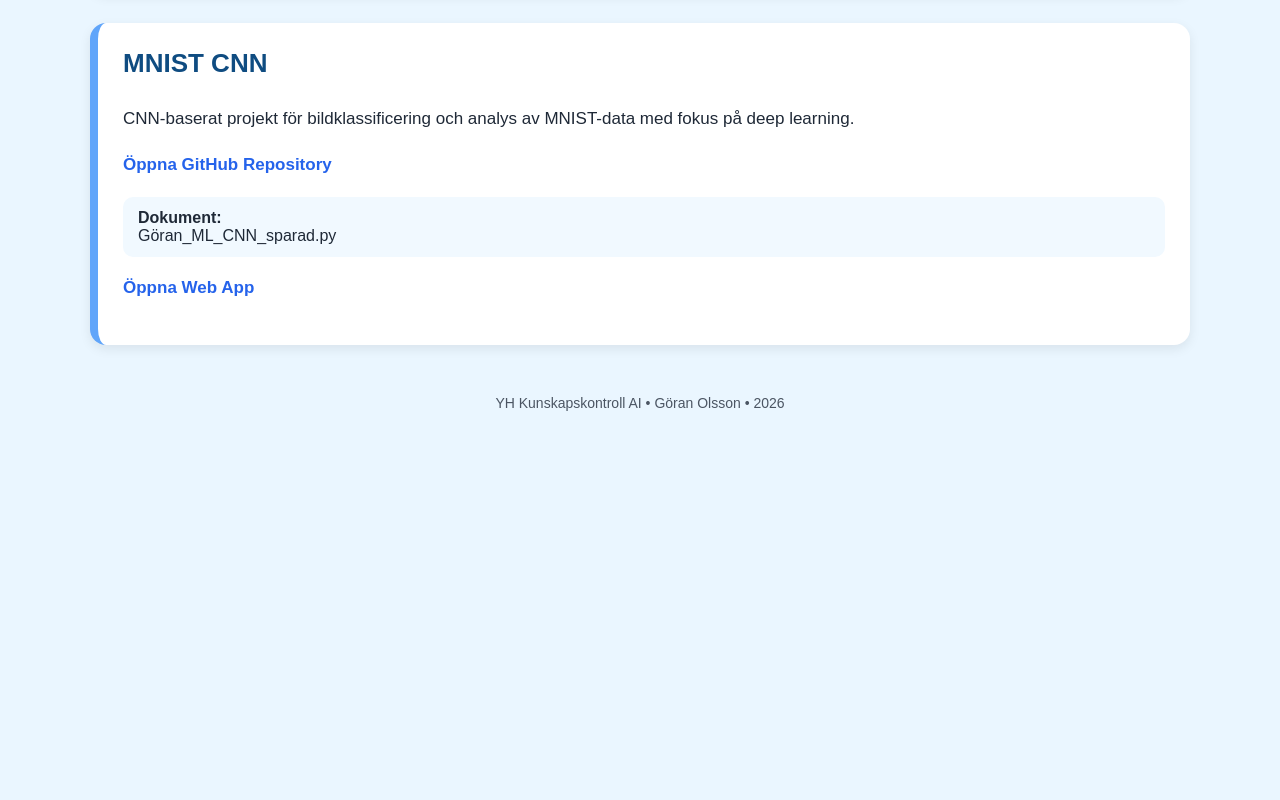
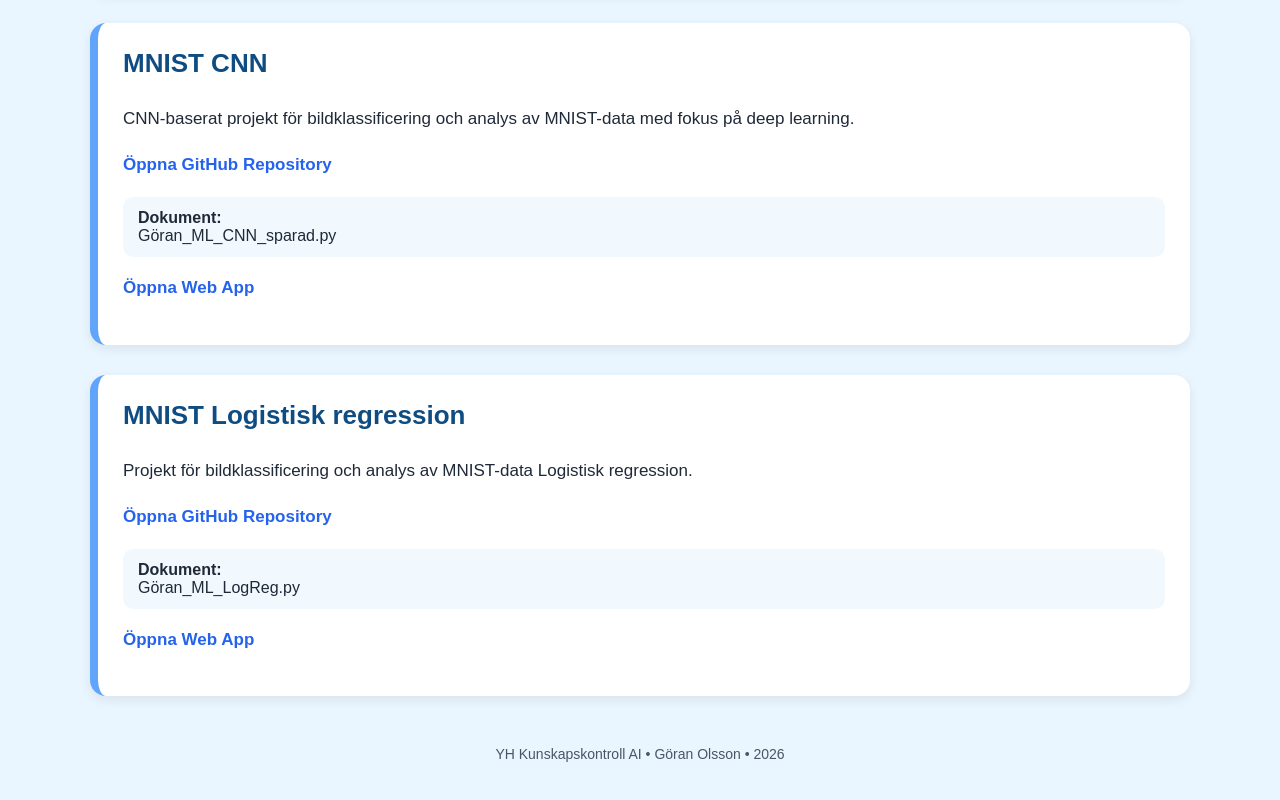
Before and after one commit to gosolna-commits/yh-kunskapskontroll-ai-index, a plain HTML site: page index.html in a window 1280 px wide. Shown: the part 1334-2134 px from the top of the page. Before the commit the page ends 1815 px from the top, so only its background shows below. Drawn offline with Linux system fonts and the light colour scheme.

Commit message:
Add files via upload

```diff
--- a/index.html
+++ b/index.html
@@ -200,6 +200,33 @@
             </p>
         </div>
 
+<!-- Repository 5 -->
+        <div class="card">
+            <h3>MNIST Logistisk regression</h3>
+
+            <p>
+                Projekt för bildklassificering och analys av MNIST-data
+                Logistisk regression.
+            </p>
+
+            <p>
+                <a href="https://github.com/gosolna-commits/mnist-LogReg.git" target="_blank">
+                    Öppna GitHub Repository
+                </a>
+            </p>
+
+            <div class="doc">
+                <strong>Dokument:</strong><br>
+                Göran_ML_LogReg.py
+            </div>
+
+            <p>
+                <a href="https://mnist-logreg-uxnxtpthejw2abxtwfx5ly.streamlit.app/" target="_blank">
+                    Öppna Web App
+                </a>
+            </p>
+        </div>
+
         <footer>
             YH Kunskapskontroll AI • Göran Olsson • 2026
         </footer>
```
